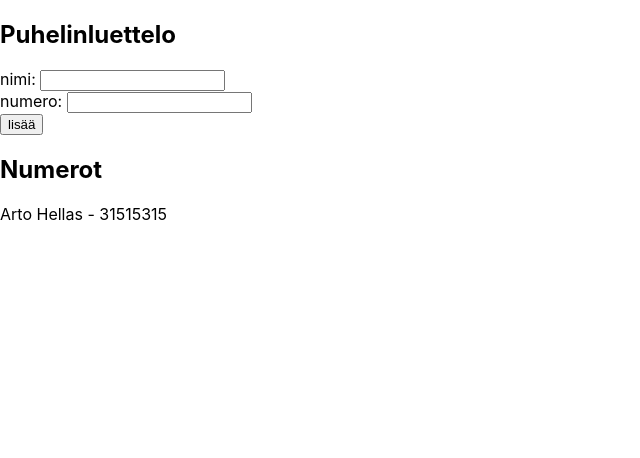
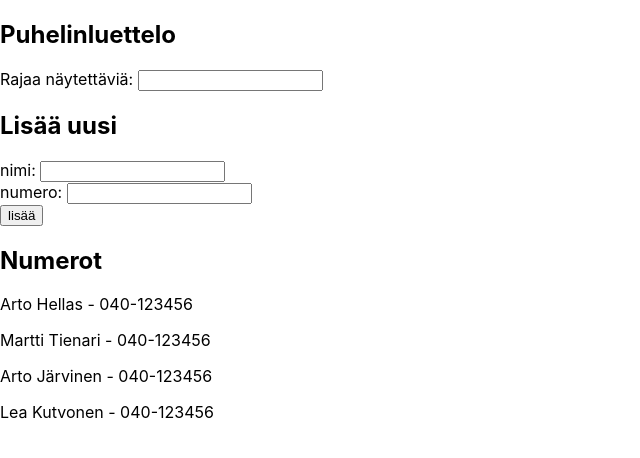
Before and after one commit to Hi-Fi/fullstackopen-2019, a React (Create React App) app in the folder osa2/puhelinluettelo/: page / in a window 1280 px wide. Shown: the top 458 px of the page, without its empty margins (0-640 px from the left). Built offline with nearby package versions, Linux system fonts and the light colour scheme.

Commit message:
2.9*: puhelinluettelo step4

```diff
--- a/osa2/puhelinluettelo/src/App.js
+++ b/osa2/puhelinluettelo/src/App.js
@@ -2,17 +2,21 @@ import React, { useState } from 'react'
 
 const App = () => {
   const [ persons, setPersons] = useState([
-    { name: 'Arto Hellas', number: '31515315' }
+    { name: 'Arto Hellas', number: '040-123456' },
+    { name: 'Martti Tienari', number: '040-123456' },
+    { name: 'Arto Järvinen', number: '040-123456' },
+    { name: 'Lea Kutvonen', number: '040-123456' }
   ])
   const [ newName, setNewName ] = useState('')
   const [ newNumber, setNewNumber ] = useState('')
+  const [ filter, setFilter ] = useState('')
 
   const Contacts = (props) => {
     let i = 0
-    return props.persons.map ( person =>
+    return props.persons.filter ( person => person.name.toLowerCase().includes(filter.toLowerCase())).map ( person =>
         <Contact name={person.name} number={person.number} key={i++}/>
     )
-    }
+  }
 
 const Contact = (props) => (
     <p>
@@ -35,6 +39,10 @@ const addPerson = (event) => {
   return (
     <div>
       <h2>Puhelinluettelo</h2>
+      <div>
+          Rajaa näytettäviä: <input value={filter} onChange={(event) => setFilter(event.target.value)}/>
+        </div>
+      <h2>Lisää uusi</h2>
       <form>
         <div>
           nimi: <input value={newName} onChange={(event) => setNewName(event.target.value)}/>
```
